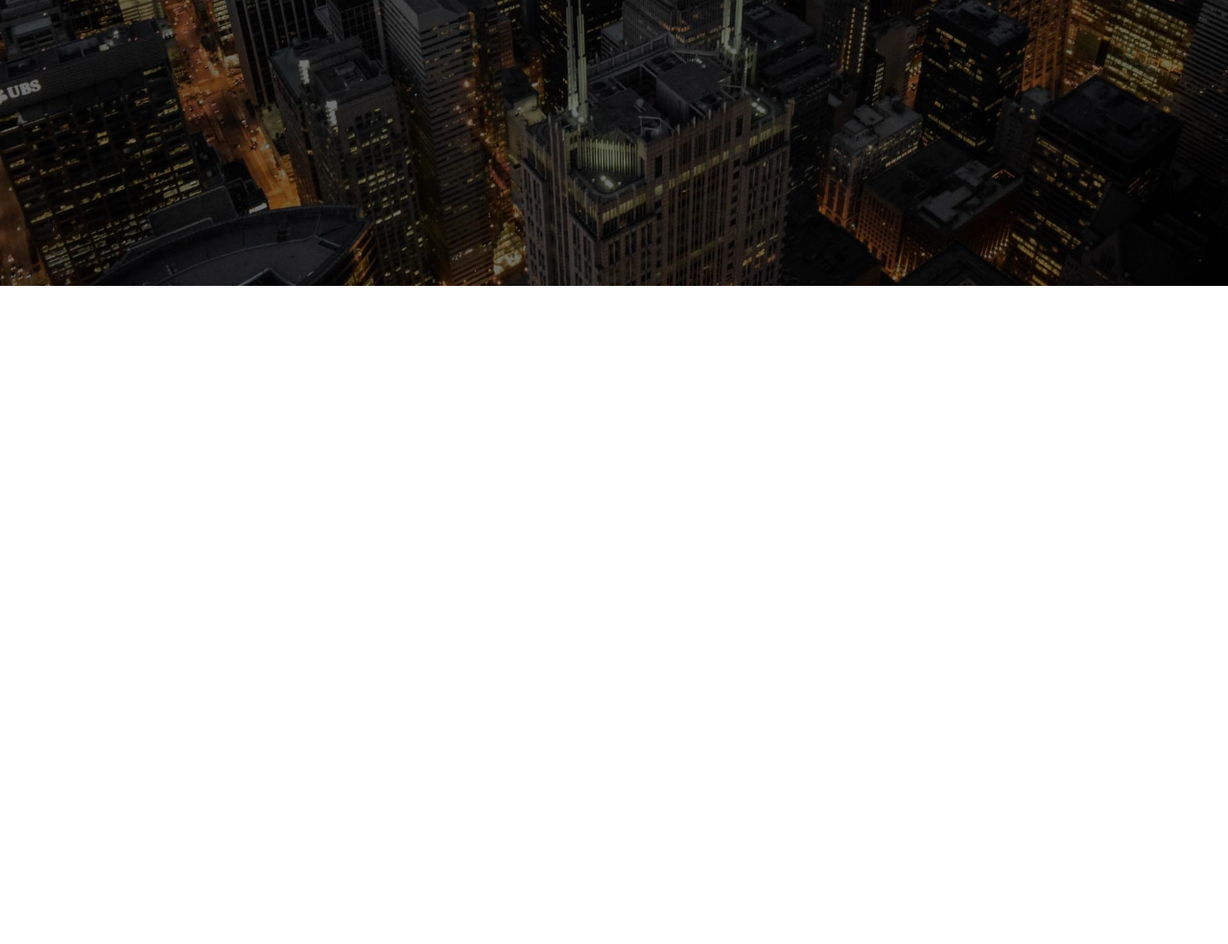
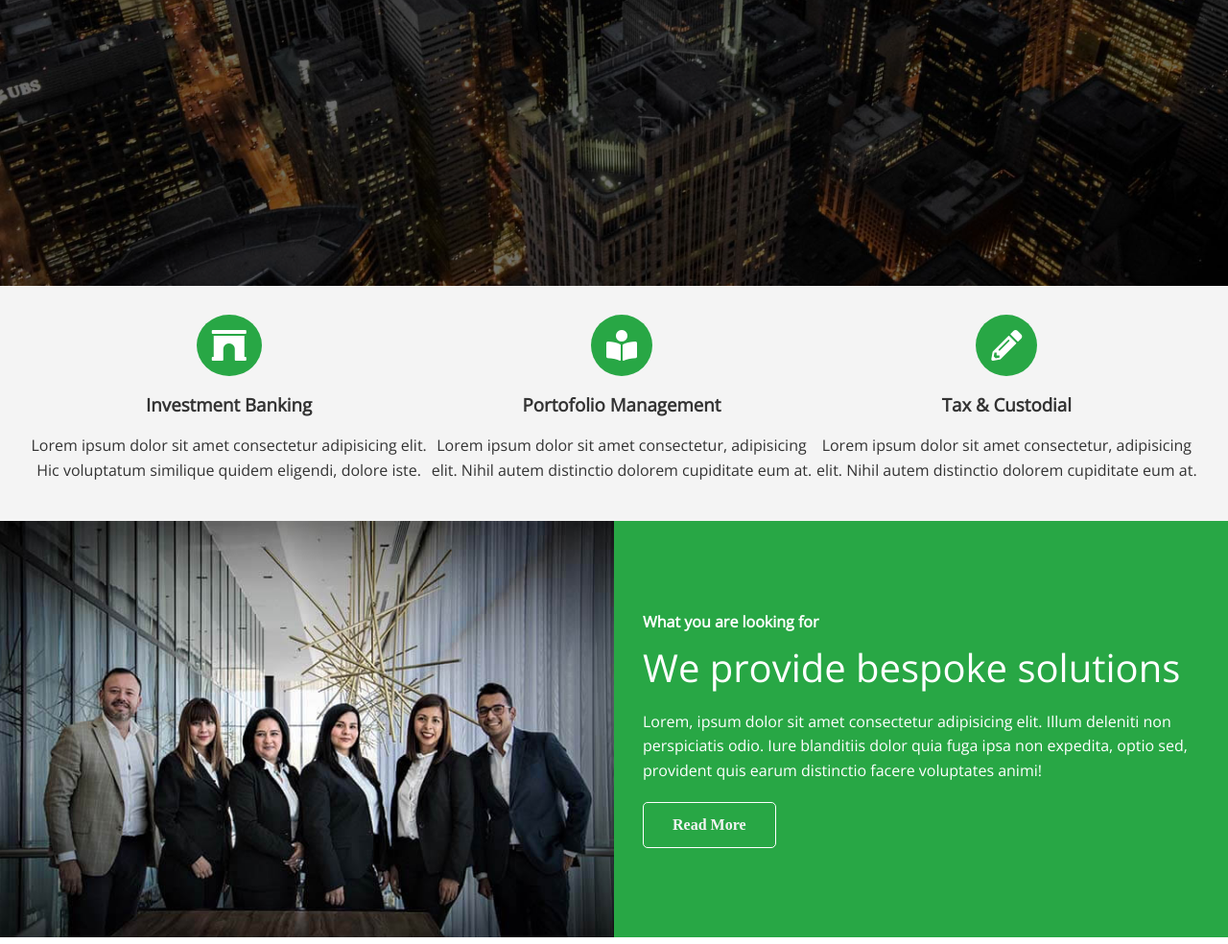
Before and after one commit to yepterence/Edgeledger-Flex-Website, a plain HTML site: page index.html in a window 1280 px wide. Shown: the part 502-1486 px from the top of the page at 96% size. Before the commit the page ends 800 px from the top, so only its background shows below. Drawn offline with nearby package versions, Linux system fonts and the light colour scheme.

Commit message:
Added css styling to flex boxes

```diff
--- a/css/style.css
+++ b/css/style.css
@@ -19,7 +19,7 @@ ul {
 }
 
 a {
-    color: #333;
+    color: #f4f4f4;
     text-decoration: none;
 }
 
@@ -123,3 +123,23 @@ img {
 .hero * {
     z-index: 10;
 }
+
+/* Icons */
+
+.icons {
+    padding: 30px;
+
+}
+
+.icons h3 {
+    font-weight: bold;
+    margin-bottom: 15px;
+}
+
+.icons i {
+    background-color: #28a745;
+    color: #fff;
+    padding: 1rem;
+    border-radius: 50%;
+    margin-bottom: 15px;
+}
--- a/css/utilities.css
+++ b/css/utilities.css
@@ -22,22 +22,83 @@
     opacity: 0.9;
 }
 
-.btn-primary {
+.btn-primary, .bg-primary {
     background: #28a745;
     color: #fff;
 }
 
-.btn-secondary {
+.btn-secondary, .bg-secondary {
     background: #0248d0;
-    color: #fff;
+    color: #f4f4f4;
 }
 
-.btn-dark  {
+.btn-dark, .bg-dark {
     background: #333;
     color: #fff;
 }
 
-.btn-light  {
+.btn-light, .bg-light {
     background: #f4f4f4;
-    color: #fff;
+    color: #333;
 }
+
+.btn-outline {
+    background: transparent;
+    border: 1px solid #fff;
+}
+/* Flex items */
+
+.flex-items {
+    display: flex;
+    text-align: center;
+    justify-content: center;
+    height: 100%;
+}
+
+.flex-columns .row{
+    display: flex;
+    flex-wrap: wrap;
+    width: 100%;
+}
+
+.flex-columns .column{
+    display: flex;
+    flex-direction: column;
+    flex-basis: 100%;
+    flex: 1;
+}
+
+.flex-columns .column .column-1,
+.flex-columns .column .column-2 {
+    height: 100%;
+}
+
+.flex-columns img {
+    width: 100%;
+    height: 100%;
+    object-fit: cover;
+    /* prevents image from stretching out and covers area */
+}
+
+.flex-columns .column-2 {
+    display: flex;
+    flex-direction: column;
+    align-items: flex-start;
+    /* aligns according to horizontal axis since its a column */
+    justify-content: center;
+    padding: 30px;
+}
+
+.flex-columns h2 {
+    font-size: 40px;
+    font-weight: 100;
+}
+
+.flex-columns h4 {
+    margin-bottom: 10px;
+
+}
+
+.flex-columns p {
+    margin: 20px 0;
+}
--- a/index.html
+++ b/index.html
@@ -31,5 +31,45 @@
             <a href="#about" class="btn btn-primary"><i class="fas fa-chevron-right"> Read More</i></a>
         </div>
     </header>
+    <main>
+        <!-- About: Icons -->
+        <section id="about" class="icons bg-light">
+            <div class="flex-items">
+                <div>
+                    <i class="fas fa-archway fa-2x"></i>
+                    <div>
+                        <h3>Investment Banking</h3>
+                        <p>Lorem ipsum dolor sit amet consectetur adipisicing elit. Hic voluptatum similique quidem eligendi, dolore iste.</p>
+                    </div>
+                </div>
+                <div><i class="fas fa-book-reader fa-2x"></i>
+                    <h3>Portofolio Management</h3>
+                    <p>Lorem ipsum dolor sit amet consectetur, adipisicing elit. Nihil autem distinctio dolorem cupiditate eum at.</p>
+                </div>
+                <div><i class="fas fa-pencil-alt fa-2x"></i>
+                    <h3>Tax & Custodial</h3>
+                    <p>Lorem ipsum dolor sit amet consectetur, adipisicing elit. Nihil autem distinctio dolorem cupiditate eum at.</p>
+                </div>
+            </div>
+        </section>
+        <section class="solutions flex-columns">
+            <div class="row">
+                <div class="column">
+                    <div class="column-1">
+                        <img src="img/home/people.jpg" alt="People">
+                    </div>
+                </div>
+                <div class="column">
+                    <div class="column-2 bg-primary">
+                        <h4>What you are looking for</h4>
+                        <h2>We provide bespoke solutions</h2>
+                        <p>Lorem, ipsum dolor sit amet consectetur adipisicing elit. Illum deleniti non perspiciatis odio. Iure blanditiis dolor quia fuga ipsa non expedita, optio sed, provident quis earum distinctio facere voluptates animi!</p>
+                        <a href="#" class="btn btn-outline"><i class="fas fa-chevron"> Read More</i>
+                        </a>
+                    </div>
+                </div>
+            </div>
+        </section>
+    </main>
 </body>
 </html>
```
